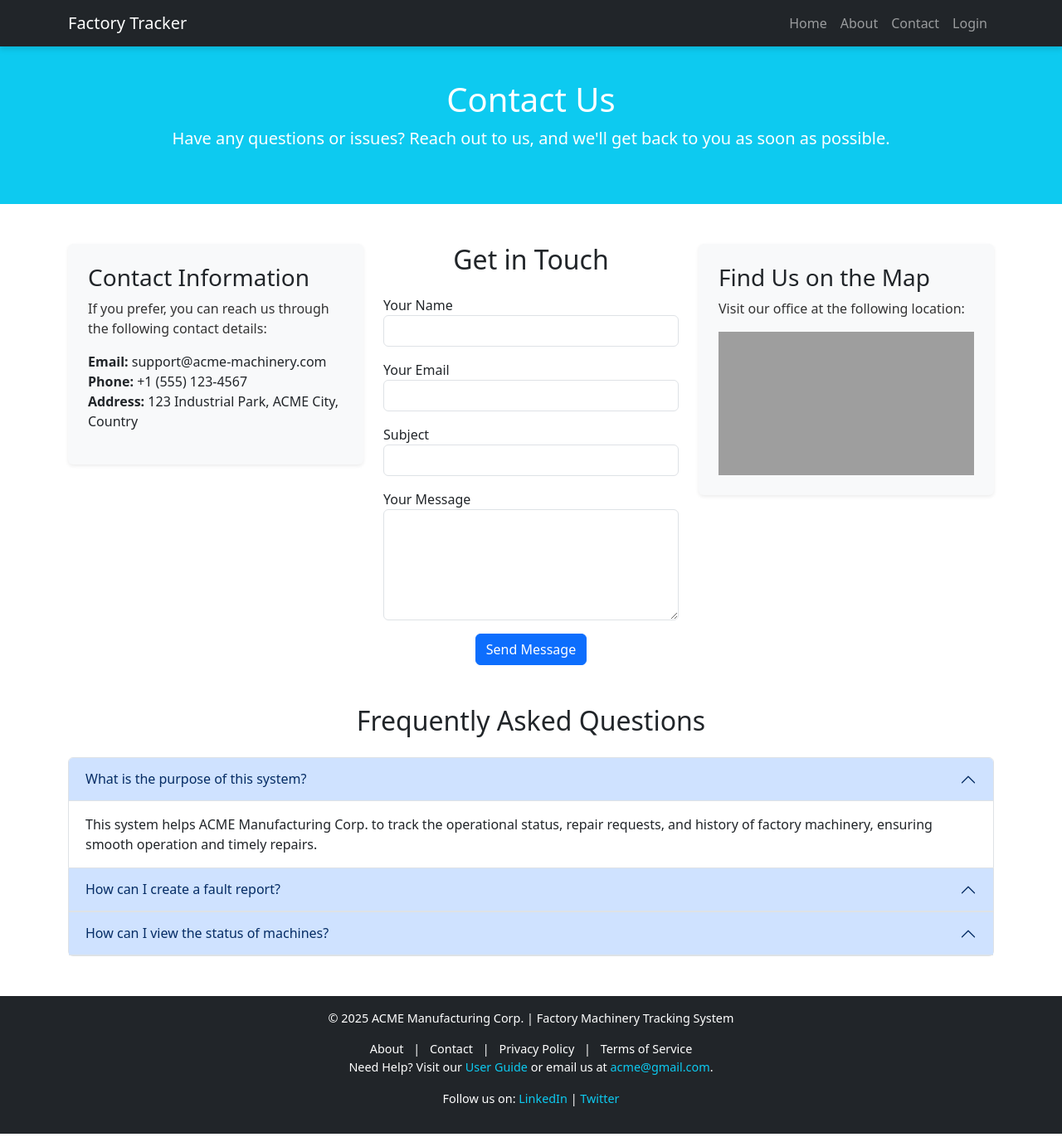
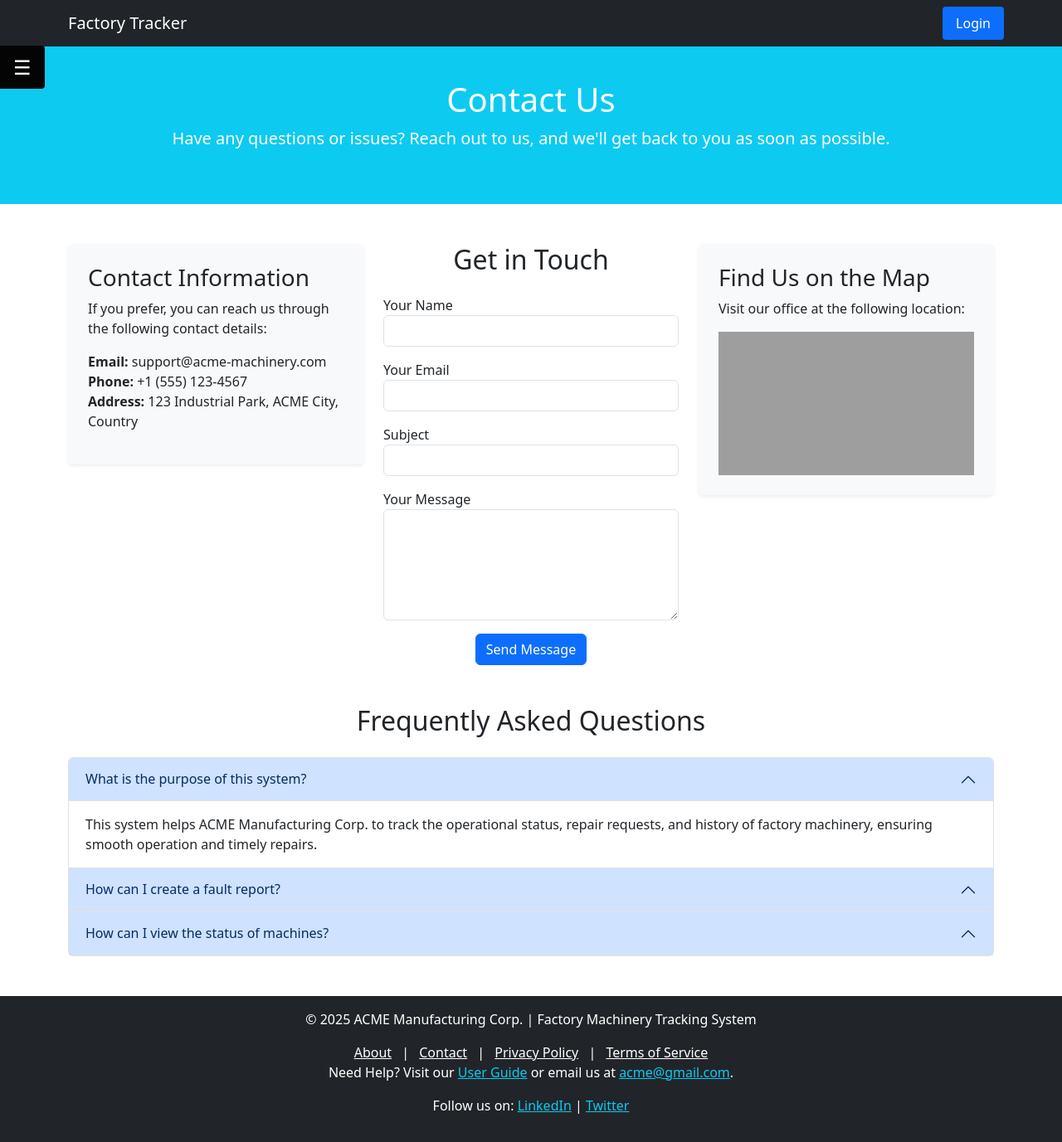
Before and after one commit to groupProjectDCU/manufactureWatch, a Django app: page /contact.html in a window 1280 px wide. Shown: the whole page at 83% size. Run offline with Django 5.2, Linux system fonts and the light colour scheme; grey boxes are pictures that could not be loaded.

Commit message:
I have developed the javascript ,it will reflect the Dynamic menu bar now.

```diff
--- /dev/null
+++ b/core/static/Javascript/menu.js
@@ -0,0 +1,95 @@
+document.addEventListener("DOMContentLoaded", function() {
+    // Dynamically load the additional CSS for the dynamic menu
+    var cssLink = document.createElement("link");
+    cssLink.rel = "stylesheet";
+    cssLink.href = "../static/styles/dynamicMenu.css";  // adjust the path as needed
+    document.head.appendChild(cssLink);
+
+    // Create the dynamic menu container (aside element)
+    var dynamicMenu = document.createElement("aside");
+    dynamicMenu.id = "dynamicMenu";
+    dynamicMenu.className = "dynamic-menu";
+
+    // Create the menu list with links
+    var menuList = document.createElement("ul");
+    menuList.className = "dynamic-menu-list";
+    var menuItems = [
+      { text: "Home", href: "home.html" },
+      { text: "About", href: "about.html" },
+      { text: "Contact", href: "contact.html" },
+      { text: "Login", href: "login.html" }
+    ];
+    menuItems.forEach(function(item) {
+      var li = document.createElement("li");
+      var a = document.createElement("a");
+      a.href = item.href;
+      a.textContent = item.text;
+      li.appendChild(a);
+      menuList.appendChild(li);
+    });
+    dynamicMenu.appendChild(menuList);
+    document.body.appendChild(dynamicMenu);
+
+    // Create the hamburger icon (menu trigger)
+    var menuTab = document.createElement("div");
+    menuTab.id = "menuTab";
+    menuTab.className = "menu-tab";
+    var iconSpan = document.createElement("span");
+    iconSpan.className = "menu-tab-icon";
+    iconSpan.innerHTML = "&#9776;"; // hamburger icon
+    menuTab.appendChild(iconSpan);
+    document.body.appendChild(menuTab);
+
+    // Create the overlay element
+    var overlay = document.createElement("div");
+    overlay.id = "menuOverlay";
+    overlay.className = "menu-overlay";
+    document.body.appendChild(overlay);
+
+    // Function to open the menu
+    function openMenu() {
+      dynamicMenu.classList.add("show");
+      overlay.classList.add("show");
+    }
+
+    // Function to close the menu
+    function closeMenu() {
+      dynamicMenu.classList.remove("show");
+      overlay.classList.remove("show");
+    }
+
+    // Toggle function for click event
+    function toggleMenu() {
+      if (dynamicMenu.classList.contains("show")) {
+        closeMenu();
+      } else {
+        openMenu();
+      }
+    }
+
+    // Click event listeners remain unchanged
+    menuTab.addEventListener("click", toggleMenu);
+    overlay.addEventListener("click", toggleMenu);
+
+    // ----------------------------
+    // NEW: Hover behavior to open menu
+    // ----------------------------
+
+    // Open the menu when mouse enters the menu trigger or menu area
+    menuTab.addEventListener("mouseenter", openMenu);
+    dynamicMenu.addEventListener("mouseenter", openMenu);
+
+    // Close the menu when mouse leaves both the menu trigger and menu area.
+    // A small delay is used to allow smooth transitions if moving between areas.
+    function handleMouseLeave() {
+      setTimeout(function() {
+        if (!menuTab.matches(':hover') && !dynamicMenu.matches(':hover')) {
+          closeMenu();
+        }
+      }, 200);
+    }
+
+    menuTab.addEventListener("mouseleave", handleMouseLeave);
+    dynamicMenu.addEventListener("mouseleave", handleMouseLeave);
+    overlay.addEventListener("mouseleave", handleMouseLeave);
+  });
--- a/core/static/styles/styles.css
+++ b/core/static/styles/styles.css
@@ -1,45 +1,219 @@
+/* dynamicMenu.css */
 
-.navbar {
-    box-shadow: 0 4px 6px rgba(0, 0, 0, 0.1);
+/* Hamburger trigger styling */
+.menu-tab {
+    position: fixed;
+    top: 80px;
+    left: 0;
+    background-color: #252625;
+    color: #fff;
+    padding: 0.5rem 1rem;
+    cursor: pointer;
+    z-index: 9999;
+    border-radius: 0 4px 4px 0;
+    transition: background-color 0.3s ease-in-out;
+}
+.menu-tab:hover {
+    background-color: #333;
+}
+.menu-tab-icon {
+    font-size: 1.5rem;
 }
 
-.navbar-nav .nav-link {
-    transition: color 0.3s ease-in-out;
+/* Overlay that darkens the screen when menu is open */
+.menu-overlay {
+    position: fixed;
+    top: 0;
+    left: 0;
+    width: 100%;
+    height: 100%;
+    background-color: rgba(0,0,0,0.5);
+    z-index: 9998;
+    display: none;
+}
+.menu-overlay.show {
+    display: block;
+    animation: fadeIn 0.3s forwards;
 }
 
-.navbar-nav .nav-link:hover {
-    color: #17a2b8 !important;
+/* Side menu panel styling */
+.dynamic-menu {
+    position: fixed;
+    top: 80px;
+    left: 0;
+    width: 250px;
+    height: calc(100% - 80px);
+    background-color: #252625;
+    transform: translateX(-250px);
+    transition: transform 0.3s ease-in-out, opacity 0.3s ease-in-out;
+    z-index: 99999;
+    display: flex;
+    flex-direction: column;
+    align-items: center;
+    padding-top: 1rem;
+    opacity: 0;
+}
+.dynamic-menu.show {
+    transform: translateX(0);
+    opacity: 1;
+}
+
+/* ----------------------------------------------------
+   Override: Move the dynamic menu and hamburger icon up
+   ---------------------------------------------------- */
+   .menu-tab,
+   .dynamic-menu {
+       top: 60px !important; /* Adjust the value as needed */
+   }
+
+
+/* Menu list styling */
+.dynamic-menu-list {
+    width: 100%;
+    list-style: none;
+    padding: 0;
+    margin: 0;
+}
+.dynamic-menu-list li {
+    width: 100%;
+    border-bottom: 1px solid #444;
+}
+.dynamic-menu-list li a {
+    display: block;
+    width: 100%;
+    color: #fff;
+    padding: 1rem;
+    text-decoration: none;
+    transition: background 0.3s;
+}
+.dynamic-menu-list li a:hover {
+    background-color: #333;
+}
+
+/* ----------------------------------------------------
+   Override: Adjust the hamburger icon and menu to fix
+   it near the top, matching your attached screenshot
+   ---------------------------------------------------- */
+   .menu-tab {
+    top: 55px !important;     /* Adjust as needed for perfect alignment */
+    left: 0px !important;    /* Move left if you want it flush with the edge */
+    background-color: #040404 !important; /* Matches Bootstrap .navbar-dark.bg-dark */
+}
+
+.dynamic-menu {
+    top: 0 !important;        /* Let the menu slide down from the very top */
+}
+
+/* -----------------------------------------------
+   Override to reduce the gap between the menu
+   and the top navbar
+   ----------------------------------------------- */
+
+/* Adjust these values as needed for perfect alignment */
+.menu-tab {
+    top: 55px !important;
+}
+
+.dynamic-menu {
+    top: 55px !important;
 }
 
 
-footer {
-    background: #222;
-    padding: 20px;
-    font-size: 0.9rem;
+/* ---------------------------------------------------------
+   Override: Hide specific nav items (Home, About, Contact, Login)
+   without removing or altering existing HTML
+   --------------------------------------------------------- */
+   .navbar-nav .nav-item a[href="home.html"],
+   .navbar-nav .nav-item a[href="about.html"],
+   .navbar-nav .nav-item a[href="contact.html"],
+   .navbar-nav .nav-item a[href="login.html"] {
+       display: none !important;
+   }
+
+
+   /* ---------------------------------------------------------
+   1) Reveal the "Login" link again (previously hidden)
+   2) Make it appear on the right side of the navbar
+   --------------------------------------------------------- */
+
+/* First, override the rule that hides all nav links */
+.navbar-nav .nav-item a[href="login.html"] {
+    display: inline-block !important;
+  }
+
+  /* Optional: Give it a "button-like" appearance
+     (comment these lines if you want a standard link) */
+  .navbar-nav .nav-item a[href="login.html"] {
+    background-color: #0d6efd;  /* Bootstrap primary color */
+    color: #fff !important;
+    padding: 8px 16px;
+    border-radius: 4px;
+    text-decoration: none;
+    margin-left: auto !important; /* push it to the far right if other items become visible */
+  }
+
+  /* Hover effect (only applies if you use the "button-like" style above) */
+  .navbar-nav .nav-item a[href="login.html"]:hover {
+    background-color: #0b5ed7; /* slightly darker shade */
+  }
+
+
+  /* ---------------------------------------------------------
+   1) Hide "Home," "About," and "Contact"
+   2) Keep "Login" visible
+   3) Force the navbar to align visible items to the right
+   --------------------------------------------------------- */
+
+/* Hide unwanted links */
+.navbar-nav .nav-item a[href="home.html"],
+.navbar-nav .nav-item a[href="about.html"],
+.navbar-nav .nav-item a[href="contact.html"] {
+  display: none !important;
 }
 
-footer a {
-    text-decoration: none;
-    transition: color 0.3s ease;
+/* Ensure the .navbar-collapse is a flex container aligned right */
+.navbar .collapse.navbar-collapse {
+  display: flex !important;
+  justify-content: flex-end !important;
 }
 
-footer a:hover {
-    color: #17a2b8 !important;
+/* Show the "Login" link and style it as a button (optional) */
+.navbar-nav .nav-item a[href="login.html"] {
+  display: inline-block !important;
+  background-color: #0d6efd; /* Bootstrap primary */
+  color: #fff !important;
+  padding: 8px 16px;
+  border-radius: 4px;
+  text-decoration: none;
+  margin-right: 1rem !important; /* spacing from the right edge */
+}
+
+/* Hover effect for the "Login" button */
+.navbar-nav .nav-item a[href="login.html"]:hover {
+  background-color: #0b5ed7; /* slightly darker shade */
 }
 
 
-/* Styling for the images section */
-.row img {
-    transition: transform 0.3s ease-in-out;
-    border: 3px solid #dee2e6;
+
+/* Override the margin-right on the Login button to remove the gap */
+.navbar-nav .nav-item a[href="login.html"] {
+    margin-right: 0 !important;
+  }
+
+  /* Remove padding-right from the container inside the navbar to align the button flush with the edge */
+  .navbar .container {
+    padding-right: 0 !important;
+  }
+
+  /* Ensure the navbar-nav itself has no extra padding or margin on the right */
+  .navbar-nav {
+    padding-right: 0 !important;
+    margin-right: 0 !important;
+  }
+
+
+/* Simple fadeIn animation for overlay */
+@keyframes fadeIn {
+    from { opacity: 0; }
+    to { opacity: 1; }
 }
-
-.row img:hover {
-    transform: scale(1.05);
-}
-
-.row p {
-    font-size: 1rem;
-    font-weight: 500;
-    color: #333;
-}
--- a/core/templates/about.html
+++ b/core/templates/about.html
@@ -1,3 +1,5 @@
+<!-- about.html -->
+
 <!DOCTYPE html>
 <html lang="en">
 <head>
@@ -110,5 +112,8 @@
     </footer>
     <!-- Bootstrap JavaScript for functionality -->
     <script src="https://cdn.jsdelivr.net/npm/bootstrap@5.3.0/dist/js/bootstrap.bundle.min.js"></script>
+
+    <script src="../static/javascript/menu.js"></script>
+
 </body>
 </html>
--- a/core/templates/contact.html
+++ b/core/templates/contact.html
@@ -1,3 +1,5 @@
+<!-- contact.html -->
+
 <!DOCTYPE html>
 <html lang="en">
 <head>
@@ -161,5 +163,8 @@
     </footer>
     <!-- Bootstrap JavaScript for functionality -->
     <script src="https://cdn.jsdelivr.net/npm/bootstrap@5.3.0/dist/js/bootstrap.bundle.min.js"></script>
+
+    <script src="../static/javascript/menu.js"></script>
+
 </body>
 </html>
--- a/core/templates/forgotpass.html
+++ b/core/templates/forgotpass.html
@@ -1,3 +1,5 @@
+<!-- forgotpass.html -->
+
 <!DOCTYPE html>
 <html lang="en">
 <head>
@@ -55,5 +57,8 @@
     </footer>
     <!-- Bootstrap JavaScript for functionality -->
     <script src="https://cdn.jsdelivr.net/npm/bootstrap@5.3.0/dist/js/bootstrap.bundle.min.js"></script>
+
+    <script src="../static/javascript/menu.js"></script>
+
 </body>
 </html>
--- a/core/templates/home.html
+++ b/core/templates/home.html
@@ -1,3 +1,5 @@
+<!-- home.html -->
+
 <!DOCTYPE html>
 <html lang="en">
 <head>
@@ -127,5 +129,7 @@
     <!-- Bootstrap JavaScript for functionality -->
     <script src="https://cdn.jsdelivr.net/npm/bootstrap@5.3.0/dist/js/bootstrap.bundle.min.js"></script>
 
+    <script src="../static/javascript/menu.js"></script>
+
 </body>
 </html>
--- a/core/templates/login.html
+++ b/core/templates/login.html
@@ -1,3 +1,5 @@
+<!-- login.html -->
+
 <!DOCTYPE html>
 <html lang="en">
 <head>
@@ -75,5 +77,8 @@
     </footer>
      <!-- Bootstrap JavaScript for functionality -->
     <script src="https://cdn.jsdelivr.net/npm/bootstrap@5.3.0/dist/js/bootstrap.bundle.min.js"></script>
+
+    <script src="../static/javascript/menu.js"></script>
+
 </body>
 </html>
--- a/core/templates/register.html
+++ b/core/templates/register.html
@@ -1,3 +1,5 @@
+<!-- register.html -->
+
 <!DOCTYPE html>
 <html lang="en">
 <head>
@@ -77,5 +79,8 @@
     </footer>
      <!-- Bootstrap JavaScript for functionality -->
     <script src="https://cdn.jsdelivr.net/npm/bootstrap@5.3.0/dist/js/bootstrap.bundle.min.js"></script>
+
+    <script src="../static/javascript/menu.js"></script>
+
 </body>
 </html>
```
